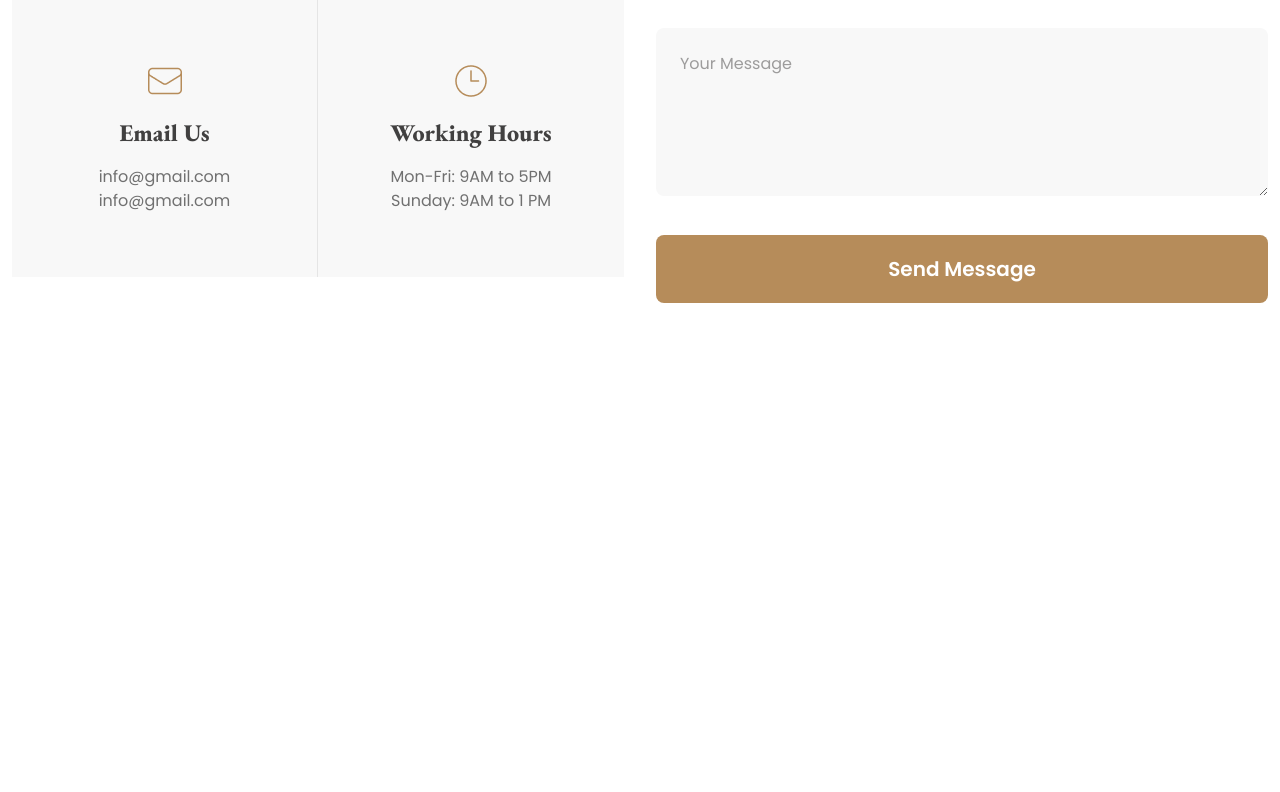
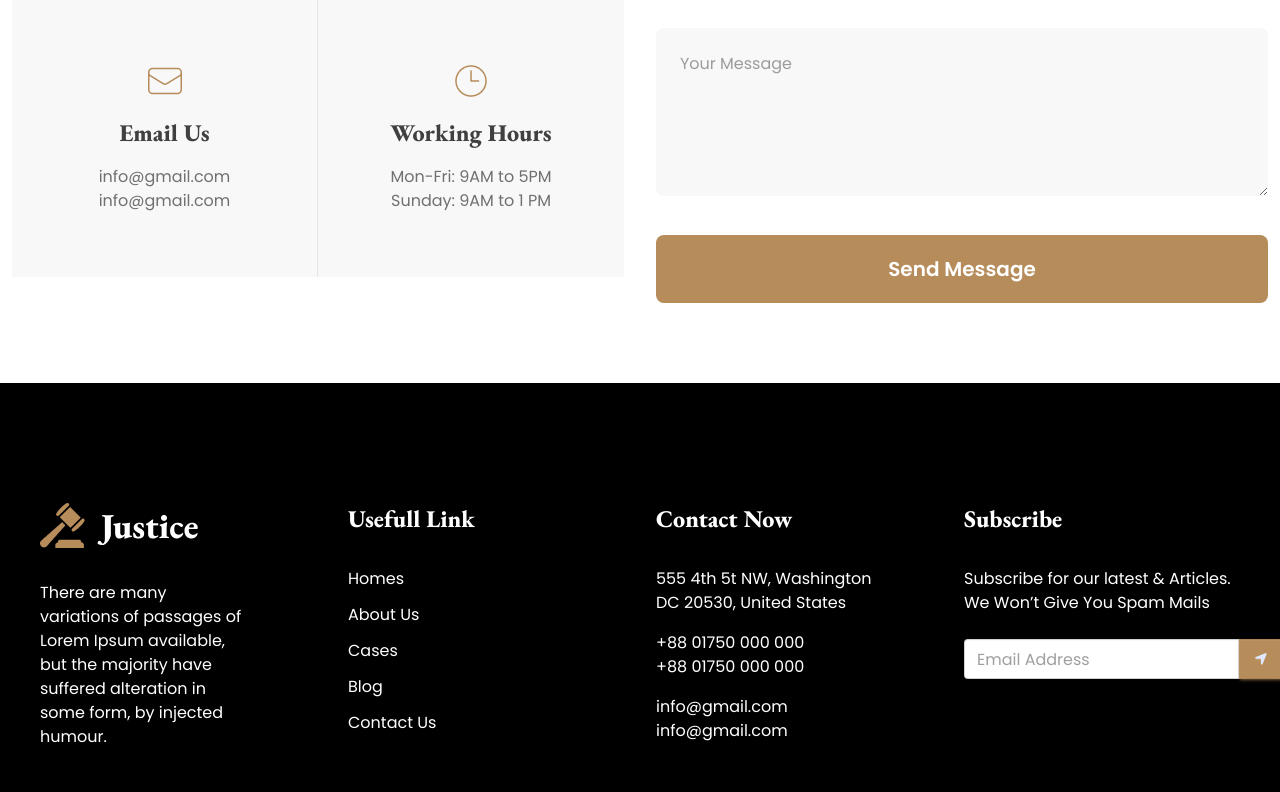
Before and after one commit to dev-rktanvir/justic, a website built with Vite: page index.html in a window 1280 px wide. Shown: the part 4113-4905 px from the top of the page. Before the commit the page ends 4496 px from the top, so only its background shows below. Built offline with nearby package versions, Linux system fonts and the light colour scheme.

Commit message:
complete footer section

```diff
--- a/index.html
+++ b/index.html
@@ -10,9 +10,9 @@
   <link rel="stylesheet" href="src/style.css">
 </head>
 
-<body class="poppins-font container mx-auto">
+<body class="poppins-font">
   <!-- Header section -->
-  <header>
+  <header class="container mx-auto">
     <!-- Navbar -->
     <nav>
       <div class="navbar justify-between py-10">
@@ -377,7 +377,8 @@
           <!-- cards -->
           <div class="grid gap-5 lg:gap-0 grid-cols-1 md:grid-cols-2">
             <!-- card 1 -->
-            <div class="p-16 text-center border lg:border-b lg:border-r lg:border-t-0 lg:border-l-0 border-secondary/10 bg-base-200">
+            <div
+              class="p-16 text-center border lg:border-b lg:border-r lg:border-t-0 lg:border-l-0 border-secondary/10 bg-base-200">
               <img class="mx-auto" src="images/location.png" alt="">
               <h4 class="font-extrabold text-2xl text-secondary my-4">Address</h4>
               <ul class="text-base text-accent">
@@ -386,7 +387,8 @@
               </ul>
             </div>
             <!-- card 2 -->
-            <div class="p-16 text-center border lg:border-t-0 lg:border-x-0 lg:border-b border-secondary/10 bg-base-200">
+            <div
+              class="p-16 text-center border lg:border-t-0 lg:border-x-0 lg:border-b border-secondary/10 bg-base-200">
               <img class="mx-auto" src="images/call.png" alt="">
               <h4 class="font-extrabold text-2xl text-secondary my-4">Call Us</h4>
               <ul class="text-base text-accent">
@@ -395,7 +397,8 @@
               </ul>
             </div>
             <!-- card 3 -->
-            <div class="p-16 text-center border lg:border-y-0 lg:border-l-0 lg:border-r border-secondary/10 bg-base-200">
+            <div
+              class="p-16 text-center border lg:border-y-0 lg:border-l-0 lg:border-r border-secondary/10 bg-base-200">
               <img class="mx-auto" src="images/email.png" alt="">
               <h4 class="font-extrabold text-2xl text-secondary my-4">Email Us</h4>
               <ul class="text-base text-accent">
@@ -417,11 +420,17 @@
         <!-- right -->
         <div class="flex-1">
           <form>
-            <input class="rounded-lg text-base text-secondary bg-base-200 p-6 w-full mb-8" type="text" placeholder="Your Name">
-            <input class="rounded-lg text-base text-secondary bg-base-200 p-6 w-full mb-8" type="email" placeholder="Your Email">
-            <input class="rounded-lg text-base text-secondary bg-base-200 p-6 w-full mb-8" type="text" placeholder="Subject">
-            <textarea class="rounded-lg text-base text-secondary bg-base-200 p-6 w-full mb-8" name="" id="" cols="30" rows="5" placeholder="Your Message"></textarea>
-            <button type="submit" class="font-semibold text-xl text-white bg-primary rounded-lg py-5 w-full cursor-pointer">Send Message</button>
+            <input class="rounded-lg text-base text-secondary bg-base-200 p-6 w-full mb-8" type="text"
+              placeholder="Your Name">
+            <input class="rounded-lg text-base text-secondary bg-base-200 p-6 w-full mb-8" type="email"
+              placeholder="Your Email">
+            <input class="rounded-lg text-base text-secondary bg-base-200 p-6 w-full mb-8" type="text"
+              placeholder="Subject">
+            <textarea class="rounded-lg text-base text-secondary bg-base-200 p-6 w-full mb-8" name="" id="" cols="30"
+              rows="5" placeholder="Your Message"></textarea>
+            <button type="submit"
+              class="font-semibold text-xl text-white bg-primary rounded-lg py-5 w-full cursor-pointer">Send
+              Message</button>
           </form>
         </div>
       </div>
@@ -429,8 +438,54 @@
   </main>
 
   <!-- Footer section -->
-  <footer>
+  <footer class="bg-black py-10 lg:py-20">
+    <div class=" container text-center lg:text-left grid grid-cols-1 md:grid-cols-2 lg:grid-cols-4 gap-8 mx-auto text-white p-10">
+      <nav>
+        <img class="mx-auto lg:mx-0" src="images/logo.png" alt="">
+        <p class="lg:w-3/4 mx-auto lg:mx-0 mt-8 text-base">
+          There are many variations of passages of Lorem Ipsum available, but the majority have suffered alteration in
+          some form, by injected humour.
+        </p>
+      </nav>
+      <nav>
+        <h6 class="font-extrabold text-2xl text-white">Usefull Link</h6>
+        <ul class="text-base mt-8 space-y-3">
+          <li><a class="link link-hover">Homes</a></li>
+          <li><a class="link link-hover">About Us</a></li>
+          <li><a class="link link-hover">Cases</a></li>
+          <li> <a class="link link-hover">Blog</a></li>
+          <li><a class="link link-hover">Contact Us</a></li>
+        </ul>
+      </nav>
+      <nav>
+        <h6 class="font-extrabold text-2xl text-white">Contact Now</h6>
+        <ul class="mt-8 text-base">
+          <li>555 4th 5t NW, Washington</li>
+          <li>DC 20530, United States</li>
+        </ul>
+        <ul class="text-base my-4">
+          <li>+88 01750 000 000</li>
+          <li>+88 01750 000 000</li>
+        </ul>
+        <ul class="text-base">
+          <li>info@gmail.com</li>
+          <li>info@gmail.com</li>
+        </ul>
 
+      </nav>
+      <form>
+        <h6 class="font-extrabold text-2xl text-white">Subscribe</h6>
+        <p class="mt-8 mb-6 text-base">
+          Subscribe for our latest & Articles. We Won’t Give You Spam Mails
+        </p>
+        <fieldset class="w-80">
+          <div class="join">
+            <input type="text" placeholder="Email Address" class="input input-bordered join-item text-base text-secondary" />
+            <button class="btn btn-primary join-item"><i class="fa-solid fa-location-arrow"></i></button>
+          </div>
+        </fieldset>
+      </form>
+    </div>
   </footer>
 </body>
 
```
